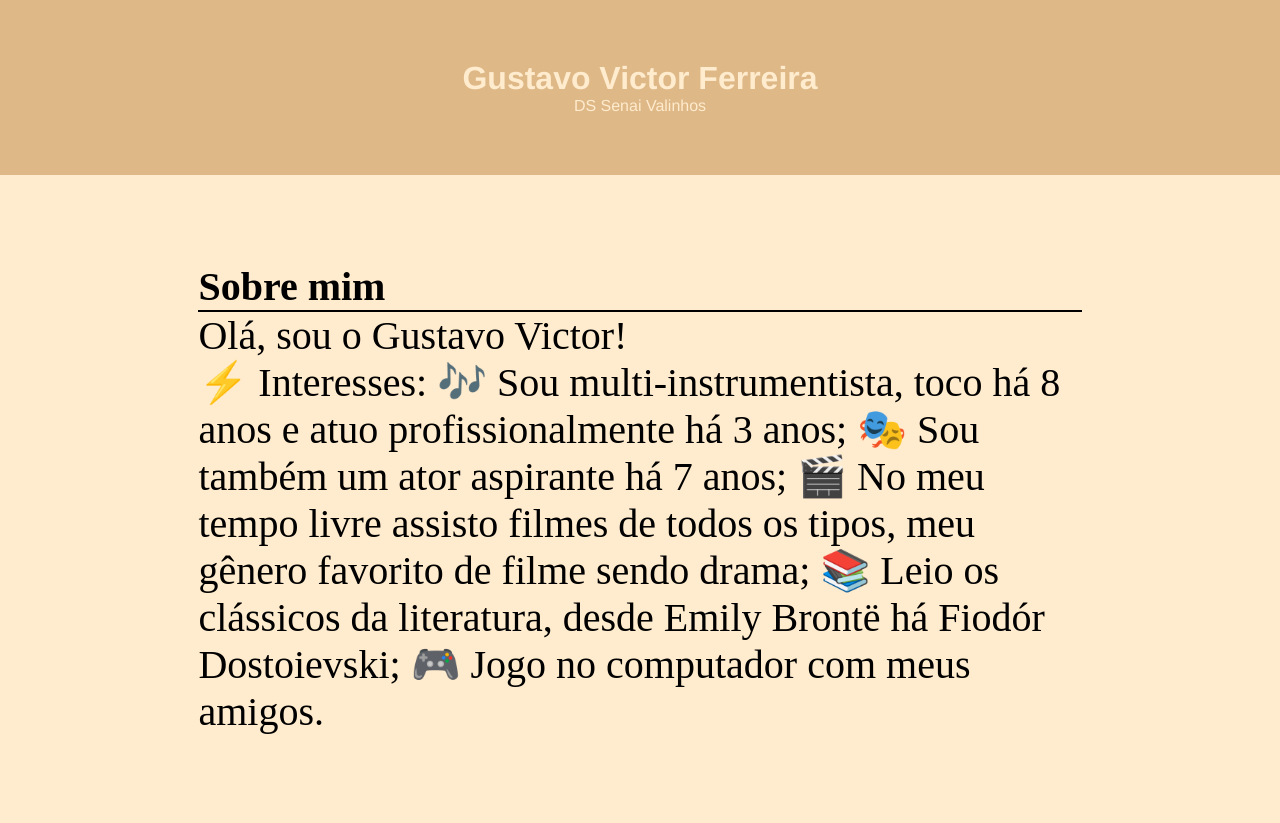
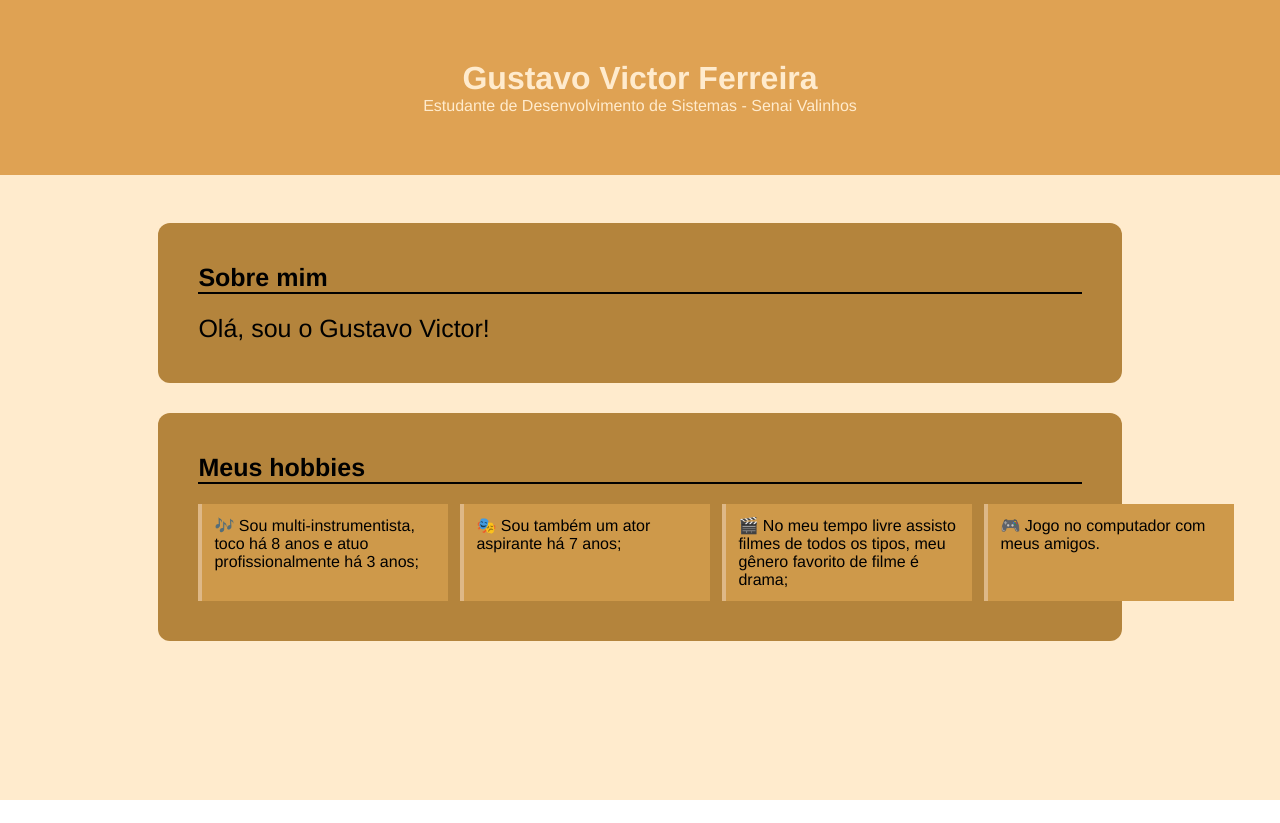
Before and after one commit to gustavovictor46/meuprimeiro-site, a plain HTML site: page index.html in a window 1280 px wide. After the commit the page ends 800 px from the top, so only its background shows below. Drawn offline with Linux system fonts and the light colour scheme.

Commit message:
Finish Hobbie Settings

```diff
--- a/assets/styles/index.css
+++ b/assets/styles/index.css
@@ -8,12 +8,13 @@ body {
     display: flex;
     flex-direction: column;
     min-height: 100vh;
+    font-family: 'Franklin Gothic Medium', 'Arial Narrow', Arial, sans-serif;
 }
 
 
 header {
     color: blanchedalmond;
-    background-color: burlywood;
+    background-color: rgb(223, 162, 83);
     font-family: 'Franklin Gothic Medium', 'Arial Narrow', Arial, sans-serif;
     padding: 60px;
     text-align: center;
@@ -26,17 +27,52 @@ main {
 }
 about-section {
     display: block;
-    background-color: blanchedalmond;
+    background-color: rgb(180, 132, 60);
     width: 80%;
     margin: 0 auto;
     padding: 40px;
     border-radius: 12px;
+    margin-bottom: 30px;
 }
 
 .texto-sobre-mim {
-    font-size: 40px
+    font-size: 25px
 }
 #titulo-sobre-mim {
-   font-size: 40px;
-   border-bottom: 2px solid black
+   font-size: 25px;
+   border-bottom: 2px solid black;
+   margin-bottom: 20px;
 }
+
+#titulo-hobbies{
+   font-size: 25px;
+   border-bottom: 2px solid black;
+   margin-bottom: 20px;
+}
+meus-hobbies {
+    display: block;
+    background-color: rgb(180, 132, 60);
+    width: 80%;
+    margin: 0 auto;
+    padding: 40px;
+    border-radius: 12px;
+    margin-bottom: 30px;
+}
+ul {
+    list-style: none;
+    padding: 0;
+    display: flex;
+    gap: 12px;
+}
+li {
+    background-color: rgb(206, 153, 74);
+    padding: 12px;
+    border-left: 4px solid burlywood;
+    font-size: 16px;
+    min-width: 250px;
+}
+li:hover {
+    background-color: rgb(240, 204, 107);
+    transform: translateX(5px);
+    transition: all 0.3s ease;
+}
--- a/index.html
+++ b/index.html
@@ -9,15 +9,23 @@
 <body>
     <header>
         <h1>Gustavo Victor Ferreira</h1>
-        <p>DS Senai Valinhos</p>
+        <p>Estudante de Desenvolvimento de Sistemas - Senai Valinhos </p>
         </header>
 
      <main>
        <about-section>
             <h3 id ="titulo-sobre-mim"> Sobre mim </h3>
             <p class="texto-sobre-mim">Olá, sou o Gustavo Victor!</p>
-            <p class="texto-sobre-mim"> ⚡ Interesses: 🎶 Sou multi-instrumentista, toco há 8 anos e atuo profissionalmente há 3 anos; 🎭 Sou também um ator aspirante há 7 anos; 🎬 No meu tempo livre assisto filmes de todos os tipos, meu gênero favorito de filme sendo drama; 📚 Leio os clássicos da literatura, desde Emily Brontë há Fiodór Dostoievski; 🎮 Jogo no computador com meus amigos.</p>
        </about-section>
+       <meus-hobbies>
+            <h3 id ="titulo-hobbies"> Meus hobbies </h3>
+            <ul>
+                <li>🎶 Sou multi-instrumentista, toco há 8 anos e atuo profissionalmente há 3 anos;</li>
+                <li> 🎭 Sou também um ator aspirante há 7 anos; </li>
+                <li>🎬 No meu tempo livre assisto filmes de todos os tipos, meu gênero favorito de filme é drama; </li>
+                <li>🎮 Jogo no computador com meus amigos. </li>
+            </ul> </p>
+       </meus-hobbies>
     </main>
   </body>
  </html>
```
